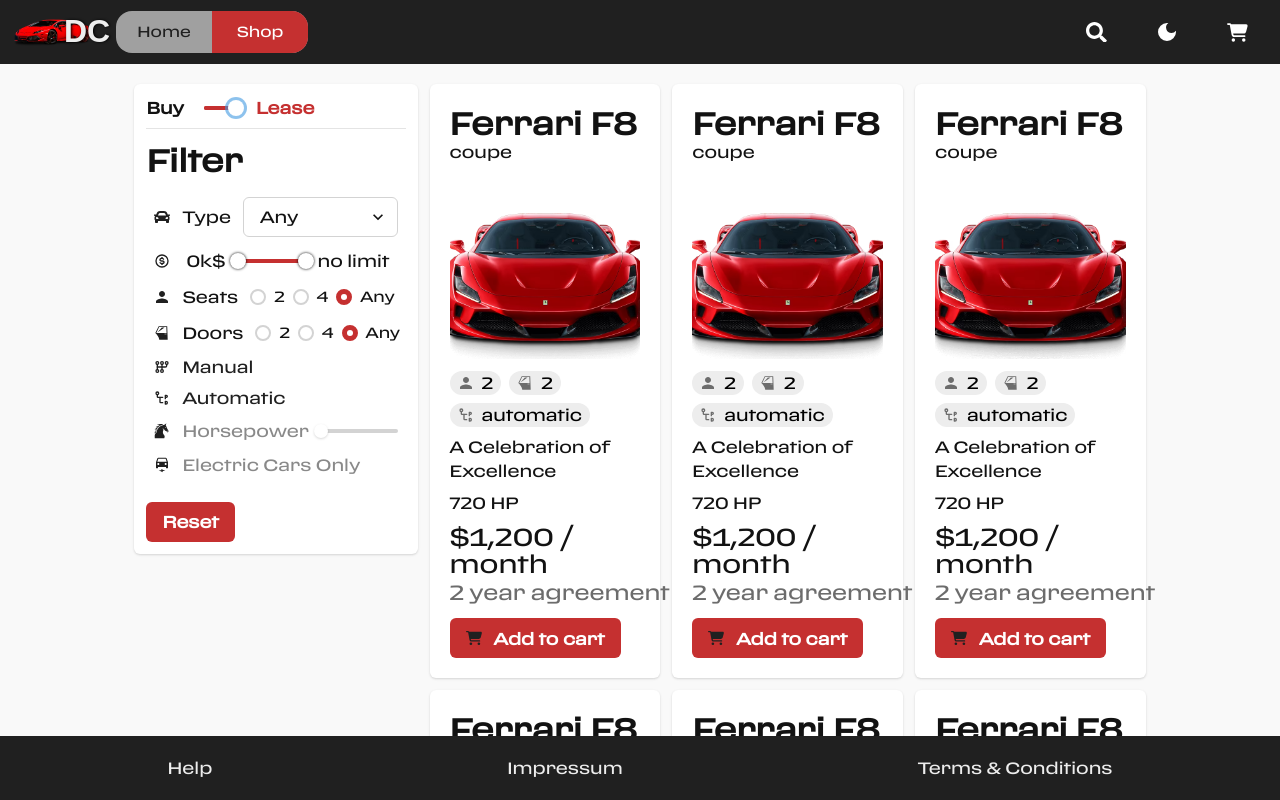
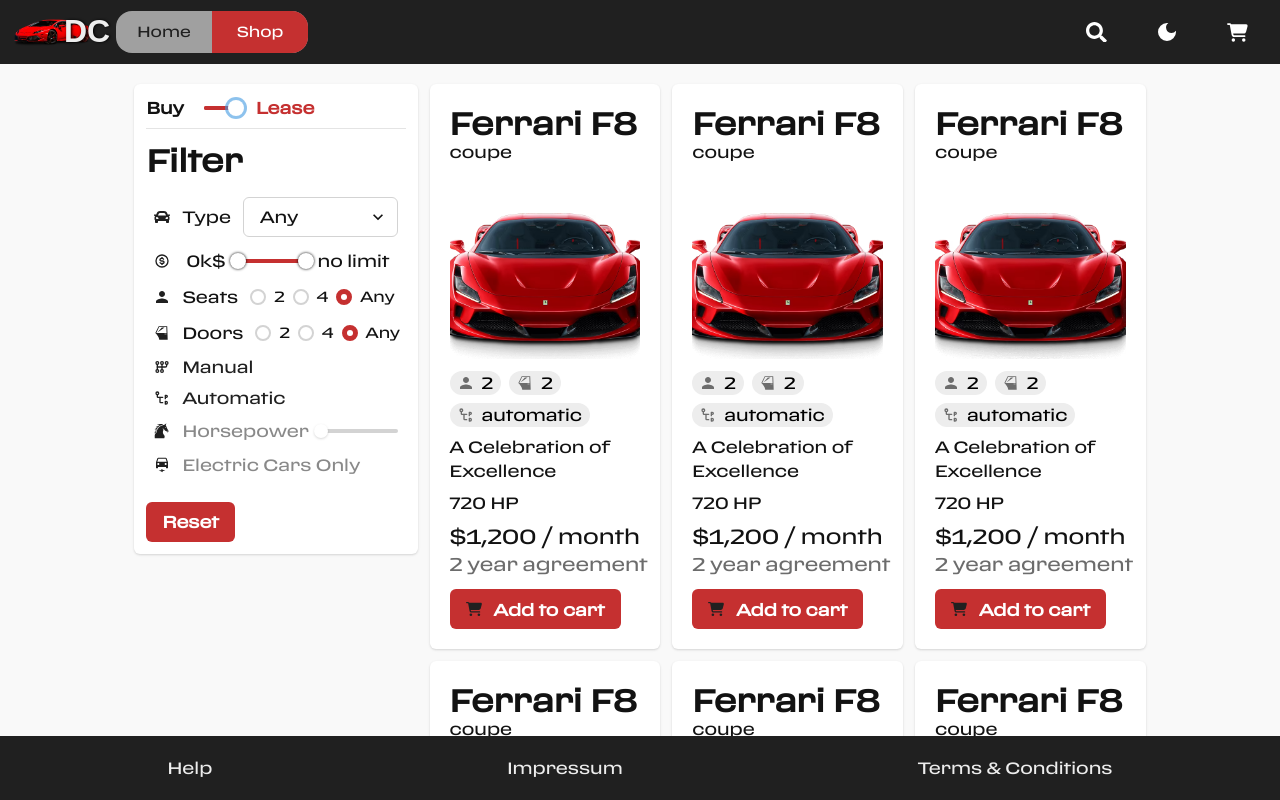
Before and after one commit to samueleras/art-shop, a React (Vite) app: page /shop in a window 1280 px wide. Both pictures are taken after a click on the element "Lease". Shown: the top 800 px of the page. Built offline with nearby package versions, Linux system fonts and the light colour scheme.

Commit message:
adjust font size

```diff
--- a/src/components/ShopPriceTag.tsx
+++ b/src/components/ShopPriceTag.tsx
@@ -13,7 +13,7 @@
   } = useCarQueryStore();
 
   return (
-    <Text fontSize="2xl" mb="3" lineHeight="1.7rem">
+    <Text fontSize="xl" mb="3" lineHeight="1.7rem">
       $
       {buyOrLease === "buy" ? (
         `${priceTagFormatter(car.price)}`
@@ -22,7 +22,7 @@
           {priceTagFormatter(car.leasing)}
           {" / month"}
           <br />
-          <Box as="span" whiteSpace="nowrap" fontSize={"xl"} color="gray.600">
+          <Box as="span" whiteSpace="nowrap" fontSize={"lg"} color="gray.600">
             2 year agreement
           </Box>
         </>
```
